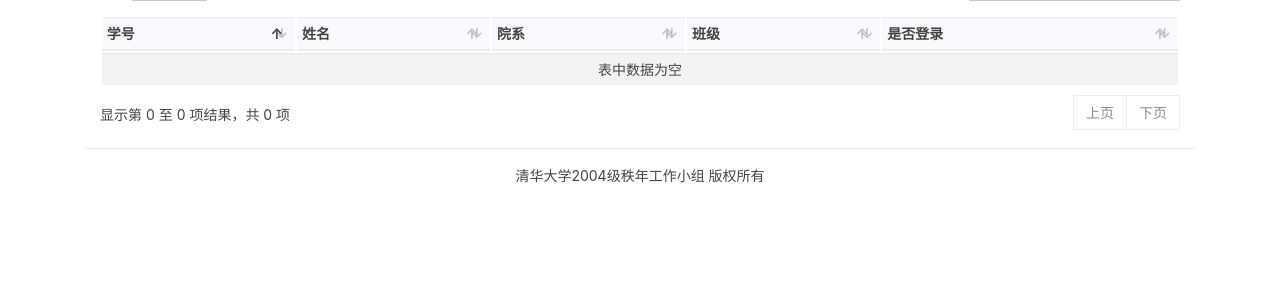
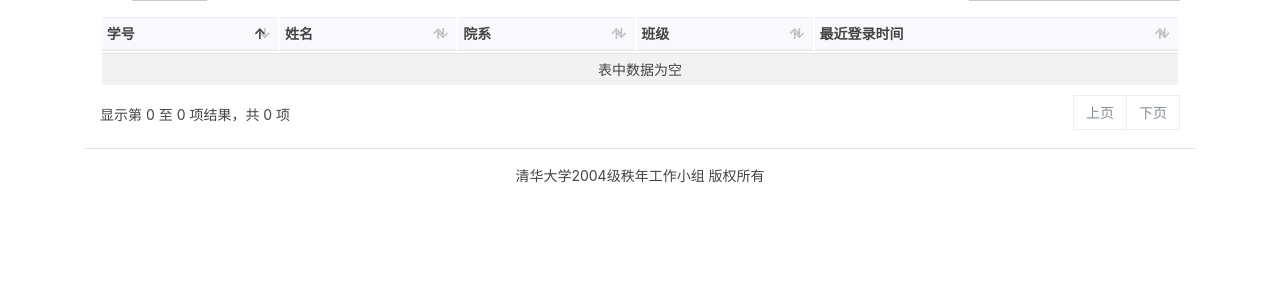
Before and after one commit to hanwentao/proj2004, a Django app: page /list/ in a window 1280 px wide. Shown: the part 77-375 px from the top of the page. Run offline with Django 3.2, Linux system fonts and the light colour scheme; the visitor is signed in with stand-in values (Sample User, id 1); some libraries are stand-ins or nearby versions.

Commit message:
Present last login time

```diff
--- a/contacts/templates/contacts/list.html
+++ b/contacts/templates/contacts/list.html
@@ -53,7 +53,7 @@
         <th>姓名</th>
         <th>院系</th>
         <th>班级</th>
-        <th>是否登录</th>
+        <th>最近登录时间</th>
       </tr>
     </thead>
     <tbody>
@@ -71,9 +71,9 @@
         </td>
         <td>
           {% if profile.user.last_login %}
-          <span class="text-success">是</span>
+          <span class="text-info">{{ profile.user.last_login|date:"Y-m-d H:i:s" }}</span>
           {% else %}
-          <span class="text-danger">否</span>
+          <span class="text-warning">尚未登录</span>
           {% endif %}
         </td>
       </tr>
```
